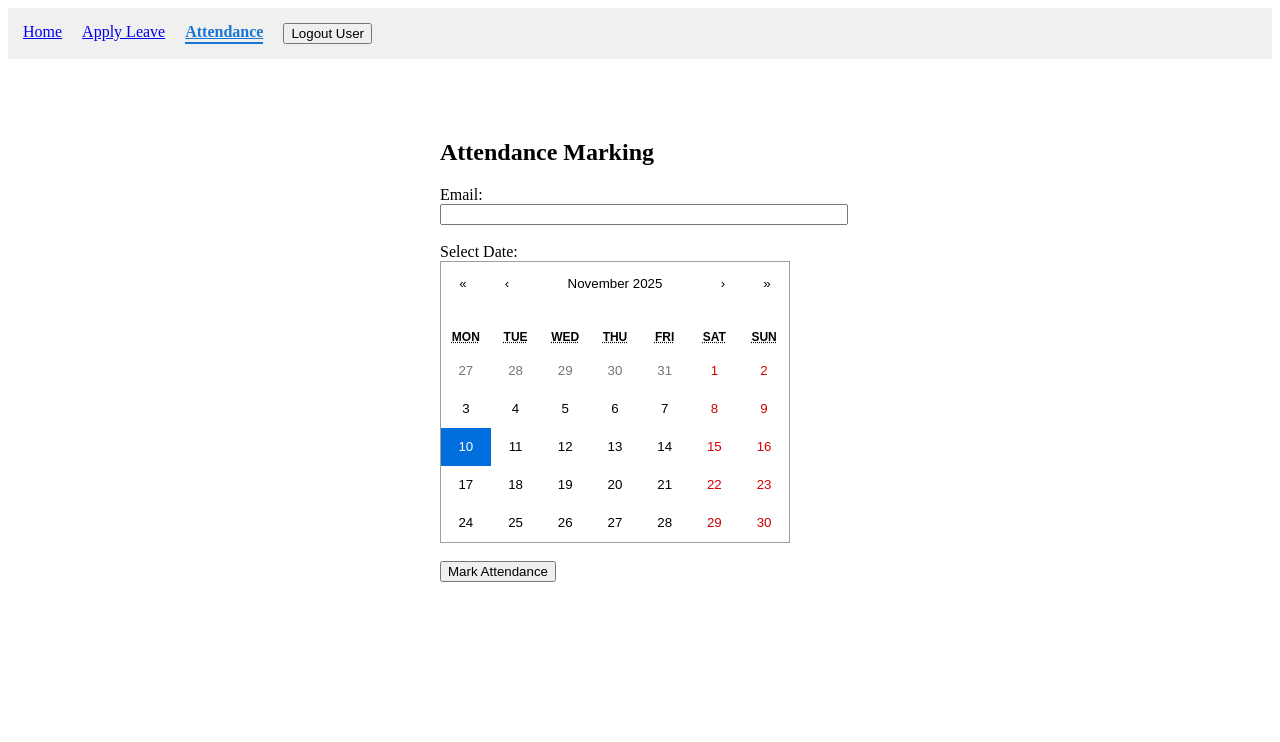
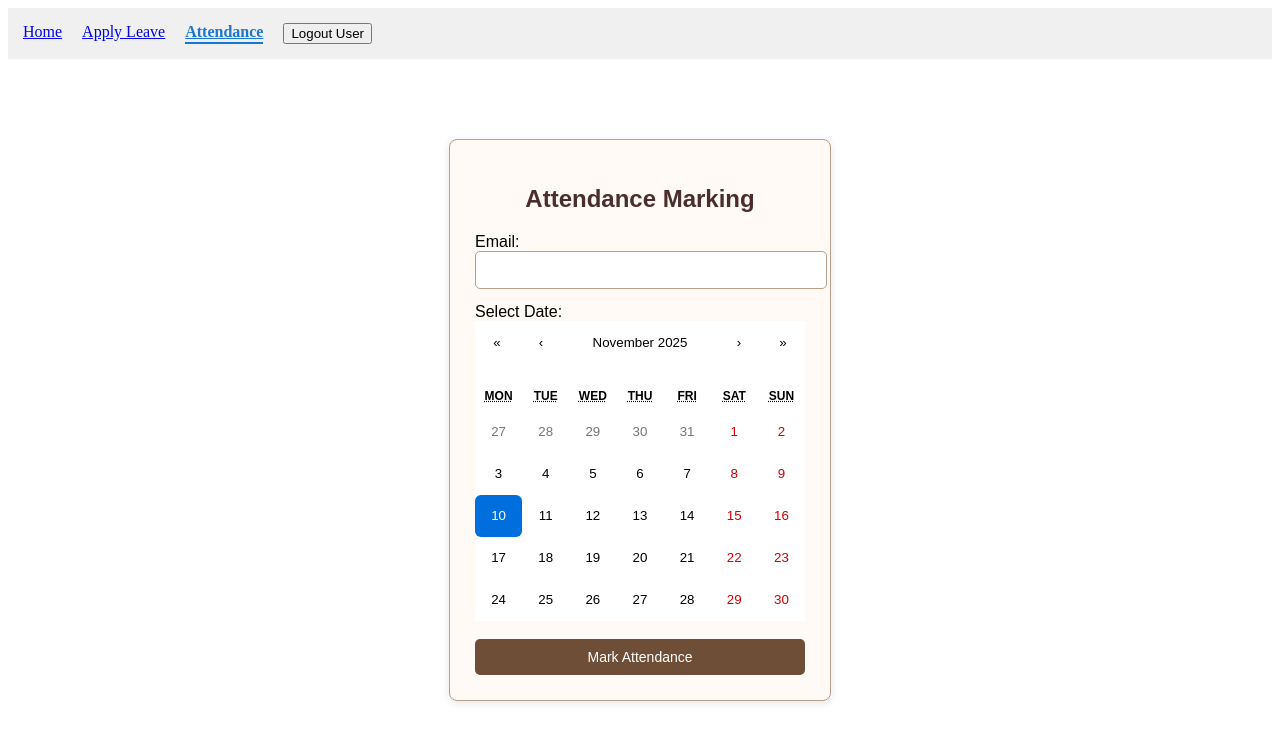
Before and after one commit to ArnavSadani/Employee-Management-System, a React app in the folder employee-management-system/frontend/: page /attendance in a window 1280 px wide. Shown: the top 742 px of the page. Built offline with nearby package versions, Linux system fonts and the light colour scheme; the HTML template or start-up script is replaced by a standard one.

Commit message:
attendance css fized

```diff
--- a/employee-management-system/frontend/src/App.css
+++ b/employee-management-system/frontend/src/App.css
@@ -143,3 +143,43 @@
 .delete-btn:hover {
   background: #8e0000;
 }
+
+
+/* Container */
+.attendance-container {
+  width: 420px;
+  margin: 40px auto;
+  padding: 25px;
+  border-radius: 12px;
+  background: #ffffff;
+  box-shadow: 0 4px 14px rgba(0, 0, 0, 0.08);
+  font-family: "Inter", sans-serif;
+}
+
+/* Title */
+.attendance-container h2 {
+  text-align: center;
+  margin-bottom: 20px;
+  font-size: 22px;
+  color: #333;
+}
+
+
+/* Selected Calendar Day */
+.present-day {
+  background: #4caf50 !important;
+  color: white !important;
+  border-radius: 50% !important;
+}
+
+/* Improve Calendar overall spacing */
+.react-calendar {
+  width: 100% !important;
+  border: none !important;
+  box-shadow: none !important;
+}
+
+.react-calendar__tile {
+  padding: 12px !important;
+  border-radius: 6px;
+}
--- a/employee-management-system/frontend/src/App.jsx
+++ b/employee-management-system/frontend/src/App.jsx
@@ -27,7 +27,7 @@ const App = () => {
             }
           />
           <Route path="/employees" element={ <>
-                <h1>Employee Management System</h1>
+
                 <EmployeeForm />
 
               </>} />
--- a/employee-management-system/frontend/src/components/Attendance.jsx
+++ b/employee-management-system/frontend/src/components/Attendance.jsx
@@ -46,15 +46,15 @@ const Attendance = () => {
   };
 
   return (
-    <div style={{ width: "400px", margin: "40px auto" }}>
-      <h2>Attendance Marking</h2>
+<div className="form-container">
+      <h2 className="form-title">Attendance Marking</h2>
 
       <div>
         <label>Email:</label>
-        <input value={email || ""} readOnly style={{ width: "100%" }} />
+        <input value={email || ""} readOnly className="form-input" />
       </div>
 
-      <br />
+
 
       <div>
         <label>Select Date:</label>
@@ -67,7 +67,7 @@ const Attendance = () => {
 
       <br />
 
-      <button onClick={handleSubmit}>Mark Attendance</button>
+      <button  className="form-btn" onClick={handleSubmit}>Mark Attendance</button>
 
       <style>
         {`
```
